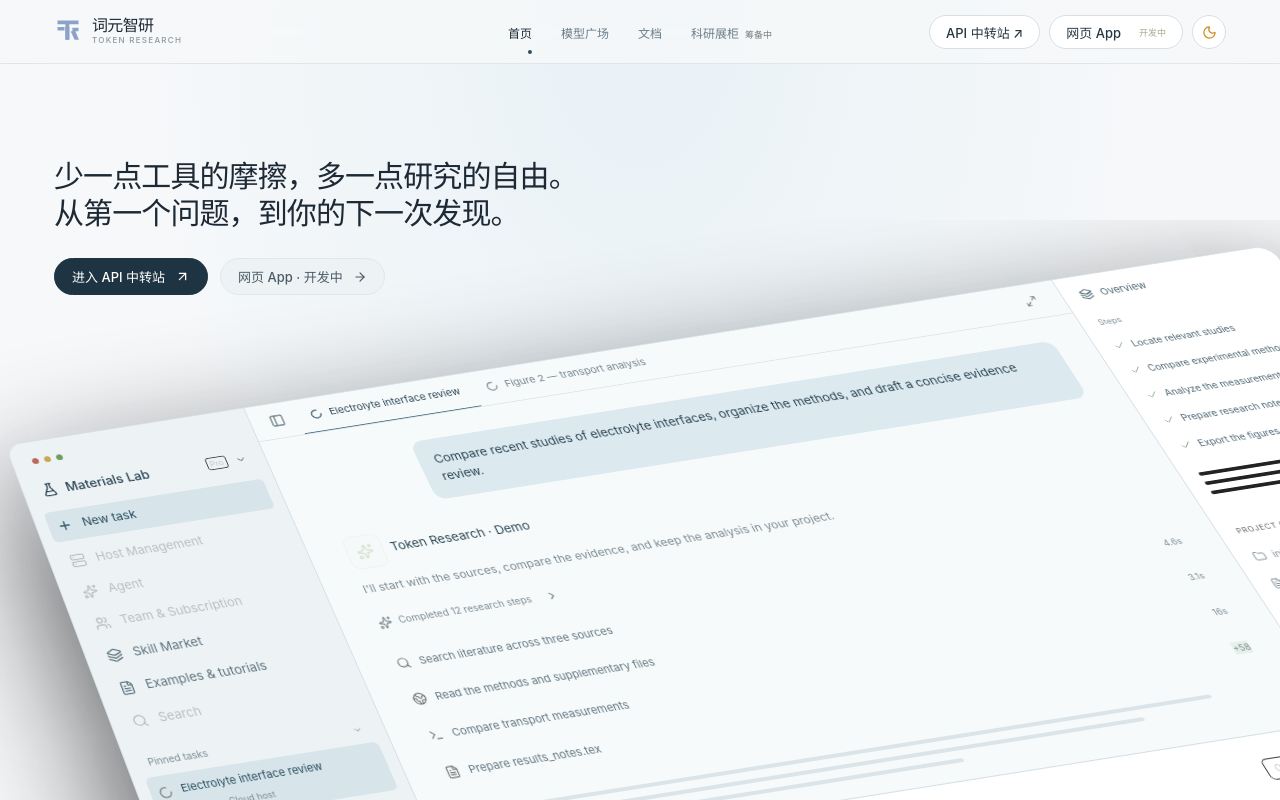
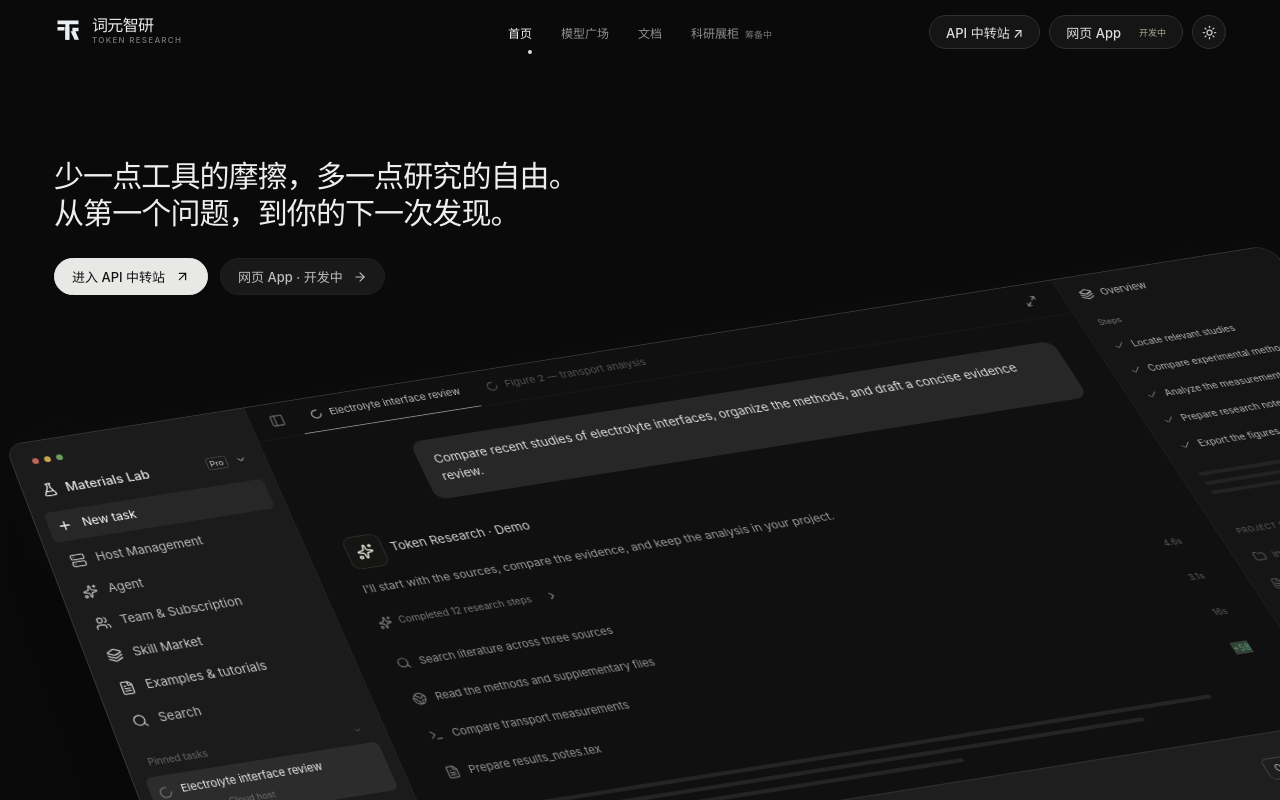
Before and after one commit to wangyunjeff/tokenresearch-site, a React (Vite) app: page / in a window 1280 px wide. Shown: the top 800 px of the page. Built offline with nearby package versions, Linux system fonts and the light colour scheme; a web font is replaced by a local one.

Commit message:
default site theme to dark

```diff
--- a/src/App.tsx
+++ b/src/App.tsx
@@ -175,7 +175,7 @@ export default function App() {
     if (typeof window === 'undefined') return 'dark';
     const saved = window.localStorage.getItem('token-research-theme');
     if (saved === 'light' || saved === 'dark') return saved;
-    return window.matchMedia?.('(prefers-color-scheme: light)').matches ? 'light' : 'dark';
+    return 'dark';
   });
   useEffect(() => {
     window.localStorage.setItem('token-research-theme', theme);
```
